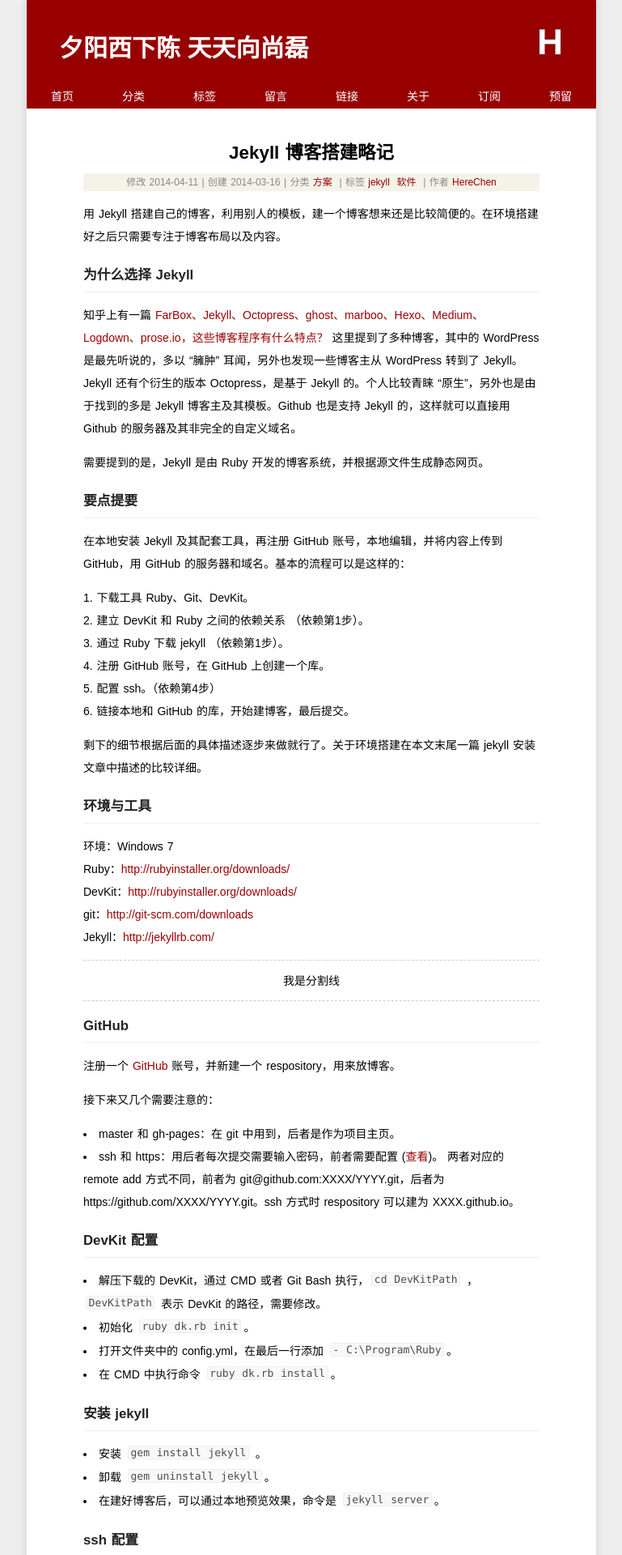
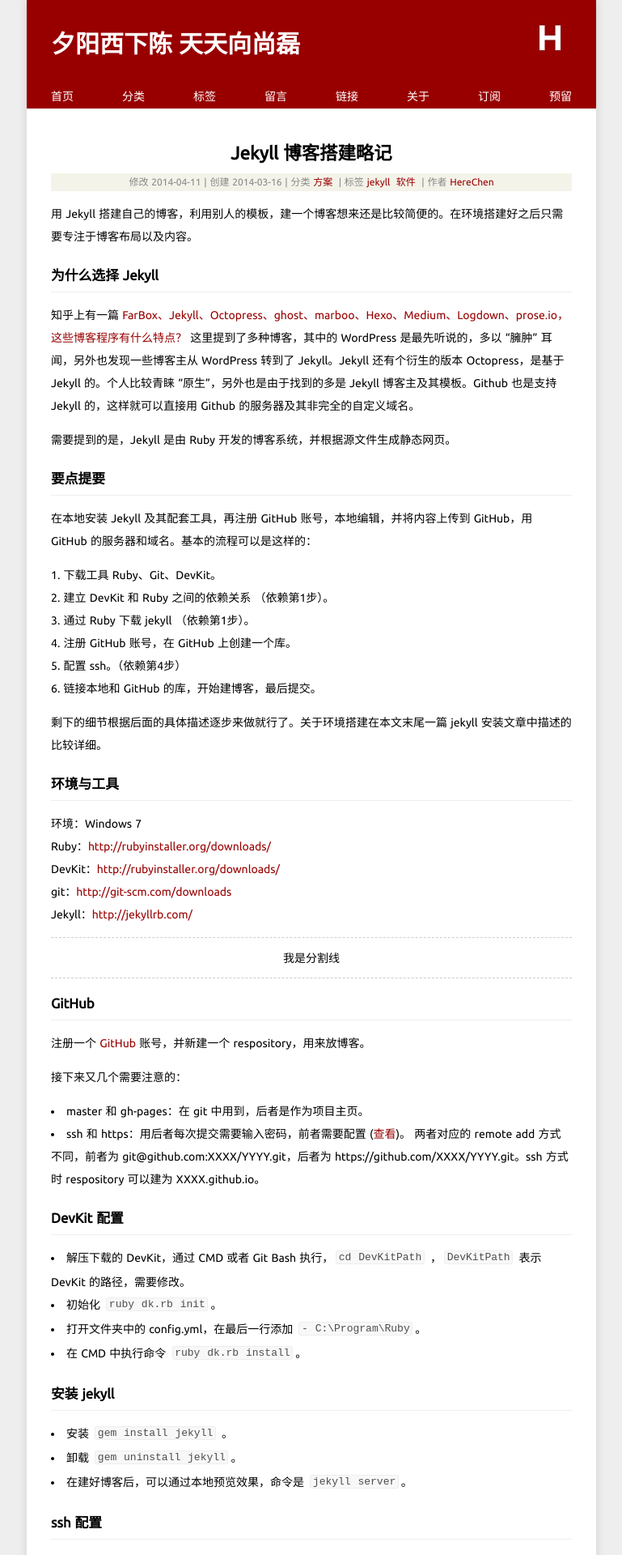
Before and after one commit to Xuezhiyuanlin/herechen.github.io, a Jekyll site: the page built from _posts/2014-03-16-jekyll-skills.md, in a window 1280 px wide. Shown: the top 1920 px of the page at 81% size, without its empty margins (255-1024 px from the left). Built offline with Jekyll 4.4.1, drawn with Linux system fonts in a browser that asks for light colours; some web fonts are replaced; Markdown is read by kramdown in place of the engine named in the settings; comment, search, counter and statistics services are not loaded; some of the changed text lies outside the part shown.

Commit message:
herechen

```diff
--- a/_layouts/default.html
+++ b/_layouts/default.html
@@ -37,9 +37,9 @@
         </ul>
       </div>
 
-      <article class="content" data-no-instant>
+      <div class="content" data-no-instant>
         {{ content }}
-      </article>
+      </div>
 
       <footer>
         <div id="social-icons">
--- a/media/css/style.css
+++ b/media/css/style.css
@@ -1,42 +1,37 @@
-/*------------------------------------
-* sext
-*
-* @author linghua.zhang@me.com
-* @link http://lhzhang.com/
-* @update 2011-12-20
-*
-* |/ | (~ (~
-* |\.|._)._)
-* --------------------------------- */
-
-@import url(http://fonts.googleapis.com/css?family=Galdeano);
-@import url(http://fonts.googleapis.com/css?family=Electrolize);
-@import url(http://fonts.googleapis.com/css?family=Cuprum);
+@import url(http://fonts.googleapis.com/css?family=Ubuntu);
 body{font-size:14px;
 	word-spacing:1px;
 	padding: 0;
 	margin-left:auto;
 	margin-right:auto;
-	font-family:"telexregular", "Hiragino Sans GB", "Microsoft YaHei", sans-serif;
-	color:#000000;
+	font-family: 'Ubuntu', sans-serif;
+	color:#000;
 	background: #eee;
 }
-
 *{padding:0;margin: 0;border:none;outline:none;}
+header,footer,.nav,#instantclick-bar{background: #980000;}
+/*custom*/
+h1{font-size:1.6em;}
+.content h1{text-align: center;padding:.5em 0;}
+h2{font-size:1.4em;line-height:46px;}
+h3{font-size:1.2em;line-height:40px;border-bottom: 1px solid #eee;}
+h4{font-size:1em;}
 a{color:#980000;text-decoration:none;}
 a:hover{color:#dd0000;text-decoration:none;}
 hr{margin:.7em 0;border-top:1px dashed #d0d0d0;border-bottom:1px dashed #f9f9f9;}
 .excerpt{margin-bottom: 30px;}
 .listing p{line-height: 24px;margin: 0; padding: 0;}
+.listing-item{font-size:14px;list-style-type:none;}
+.listing-seperator{font-size:16px;list-style-type:none;}
+.listing-title{font-size: 24px;margin-bottom: 5px;}
+.listing-item time{color:#999999;}
+.listing-seperator{font-weight:bold;}
+.meta{font-size:12px;color:#888;background: #f4f3e9;margin: 0 0 5px 0;padding: 5px;line-height: 100%;}
 .post li{padding:0;}
 ol,ul{list-style-position:inside;margin-top: 14px;margin-bottom: 14px;}
 ol ul, ul ol, ul ul, ol ol {margin-left:1em;}
 p,ul{margin-bottom: 14px;margin-top: 14px;}
-
-blockquote{display:block;text-align:justify;border-left:4px solid #eeeeee;}
-blockquote{margin:1em 0em;padding-left:1.5em;}
-blockquote p{margin:0;padding:.5em 0;}
-
+/*container*/
 .container{
 	min-width: 450px;
 	max-width: 1000px;
@@ -48,49 +43,42 @@
     -webkit-box-shadow: 0 0 10px 0 #cfcfcf;
 	background-color:#ffffff;
 }
-.content{font-size:14px;padding: 30px 70px;line-height:2em;display: block;position: relative;}
+/*header*/
+header{padding:30px;display: block;position:relative;}
+header h1 a{font-family: 'Ubuntu';font-size: 30px;color: #ffffff;padding: 10px 0px;}
+.logo{top: 20px;right:30px;max-width: 100%;vertical-align: middle;position: absolute;margin: 2px;}
+/*navigation*/
+.nav{font-size: 14px;height: 30px;text-transform:uppercase;}
+.nav ul{margin: 0;padding: 0;line-height: 30px;list-style: none;}
+.nav li{float:left;width: 12.5%;height: 30px;}
+.nav a{display:block;color:#ffffff;text-align: center;}
+.nav a:hover{background-color:#ffffff;text-decoration:none;color:#980000;}
+/*content*/
+.content{font-size:14px;padding: 30px 30px;line-height:2em;display: block;position: relative;}
 .content img{max-width:100%;display:block;margin:4px auto;}
-
-#tag_cloud{margin-bottom: 1em;}
-#tag_cloud a:hover{color:#333333 !important;text-decoration:none;}
-.listing-item{font-size:14px;list-style-type:none;}
-.listing-seperator{font-size:16px;list-style-type:none;}
-.listing-title{font-size: 24px;margin-bottom: 5px;}
-.listing-item time{color:#999999;}
-.listing-seperator{font-weight:bold;}
-.meta{font-size:12px;color:#888;background: #f4f3e9;margin: 0 0 5px 0;padding: 5px;line-height: 100%;}
-
+/*paginator*/
+.paginator {color: #AAA;margin: 20px 0;line-height: 150%;display: block;margin-left: auto;margin-right: auto;vertical-align: middle;text-align: center;}
+.paginator a,.paginator span{padding: 4px 6px;margin: 2px;text-decoration: none;border: 2px solid #f4f3e9;}
+.paginator .current-page {color: white;background: #980000;}
+.paginator a:hover{color: #ffffff;background: #980000;}
+/*page*/
 .pageNavLeft,.pageNavRight{font-weight:bold;font-size:14px;}
 .pageNavInvalidLeft,.pageNavInvalidRight{font-weight:bold;font-size:14px;color:#D0D0D0;}
 .pageNavLeft,.pageNavInvalidLeft{float: left;}
 .pageNavRight,.pageNavInvalidRight{float: right;}
-
-header{padding:35px 40px 25px 40px;display: block;position:relative;background: #980000;}
-header a{font-family: serif;font-size: 30px;color: #ffffff;}
-.logo{top: 25px;right:30px;max-width: 100%;vertical-align: middle;position: absolute;margin: 2px;}
-
-.nav{font-family:"Electrolize",sans-serif;font-size: 14px;height: 30px;text-transform:uppercase;background-color: #980000;}
-.nav ul{margin: 0;padding: 0;line-height: 30px;list-style: none;background: #980000;}
-.nav li{float:left;width: 12.5%;height: 30px;}
-.nav a{display:block;color:#ffffff;text-align: center;}
-.nav a:hover{background-color:#ffffff;text-decoration:none;color:#980000;}
-
-h1,h2,h3,h4{font-family:"telexregular", "Hiragino Sans GB", "Microsoft YaHei", sans-serif;}
-h1{font-size:1.6em;color:#000;}
-.content h1{text-align: center;padding:.5em 0;}
-h2{font-size:1.4em;line-height:46px;color:#111;}
-h3{font-size:1.2em;line-height:40px;color:#222;border-bottom: 1px solid #eee;}
-h4{font-size:1em;color:#333;}
-
+/*sharebutton*/
+.displaybutton{font-size: 16px;width:100%; height:30px;background: #f4f3e9;color:#980000;vertical-align: middle; cursor: pointer;}
+/*footer*/
+footer{height: 45px;text-align:center;display:block;}
+#social-icons ul{margin: 0;padding: 0;display: block;}
+#social-icons ul li{width: 25%;display: block;float: left;}
+/*blockquote*/
+blockquote{display:block;text-align:justify;border-left:4px solid #eeeeee;}
+blockquote{margin:1em 0em;padding-left:1.5em;}
+blockquote p{margin:0;padding:.5em 0;}
 /* code */
-pre{overflow: auto;
-	margin:1em 0;
-	font-family:Menlo,"Andale Mono",Consolas,"Courier New",Monaco,monospace,"Microsoft YaHei";
-	font-size:13px;
-	line-height:1.5;
-}
-article li code,article p code,article table code {
-	font-family:Menlo,"Andale Mono",Consolas,"Courier New",Monaco,monospace,"Microsoft YaHei";
+pre{overflow: auto;margin:1em 0;font-size:13px;line-height:1.5;}
+.content li code,.content p code,.content table code {
 	color: #4d4d4d;
 	background: #f8f8f8;
 	padding: 0 0.2em;
@@ -101,41 +89,9 @@
 	margin: 0 3px;
 	font-size:13px;
 }
+/*tag*/
+#tag_cloud{margin-bottom: 1em;}
+#tag_cloud a:hover{color:#333333 !important;text-decoration:none;}
 
-embed,object,iframe{display:block;margin:4px auto;}
-.gist{font-size: 12px;line-height:1.6;}
 
-.label {
-	font-size:11.25px;
-	font-weight:700;
-	color:#ffffff;
-	text-transform:uppercase;
-	background-color:#999;
-	-webkit-border-radius:3px;
-	-moz-border-radius:3px;
-	border-radius:3px;
-	padding:1px 3px 2px;
-}
-.label-important {background-color:#b94a48;}
-.label-warning {background-color:#f89406;}
-.label-success {background-color:#468847;}
-.label-info {background-color:#3a87ad;}
-
-.paginator {font: 14px Arial,Helvetica,sans-serif;
-	color: #AAA;
-	margin: 20px 0;
-	line-height: 150%;
-	display: block;
-	margin-left: auto;
-	margin-right: auto;
-	vertical-align: middle;
-	text-align: center;
-}
-.paginator a,.paginator span{padding: 4px 6px;margin: 2px;text-decoration: none;border: 2px solid #f4f3e9;}
-.paginator .current-page {color: white;background: #980000;}
-.paginator a:hover{color: #ffffff;background: #980000;}
-.displaybutton{font-family: "Microsoft YaHei";font-size: 16px;width:100%; height:30px;background: #f4f3e9;color:#980000;vertical-align: middle; cursor: pointer;}
-#instantclick-bar{background: #980000;}
-footer{height: 45px;text-align:center;display:block;background: #980000;}
-#social-icons ul{margin: 0;padding: 0;display: block;}
-#social-icons ul li{width: 25%;display: block;float: left;}
+/*embed,object,iframe{display:block;margin:4px auto;}*/
```
Also changed, not shown: _posts/2014-03-16-jekyll-skills.md (+1 -1 lines).
